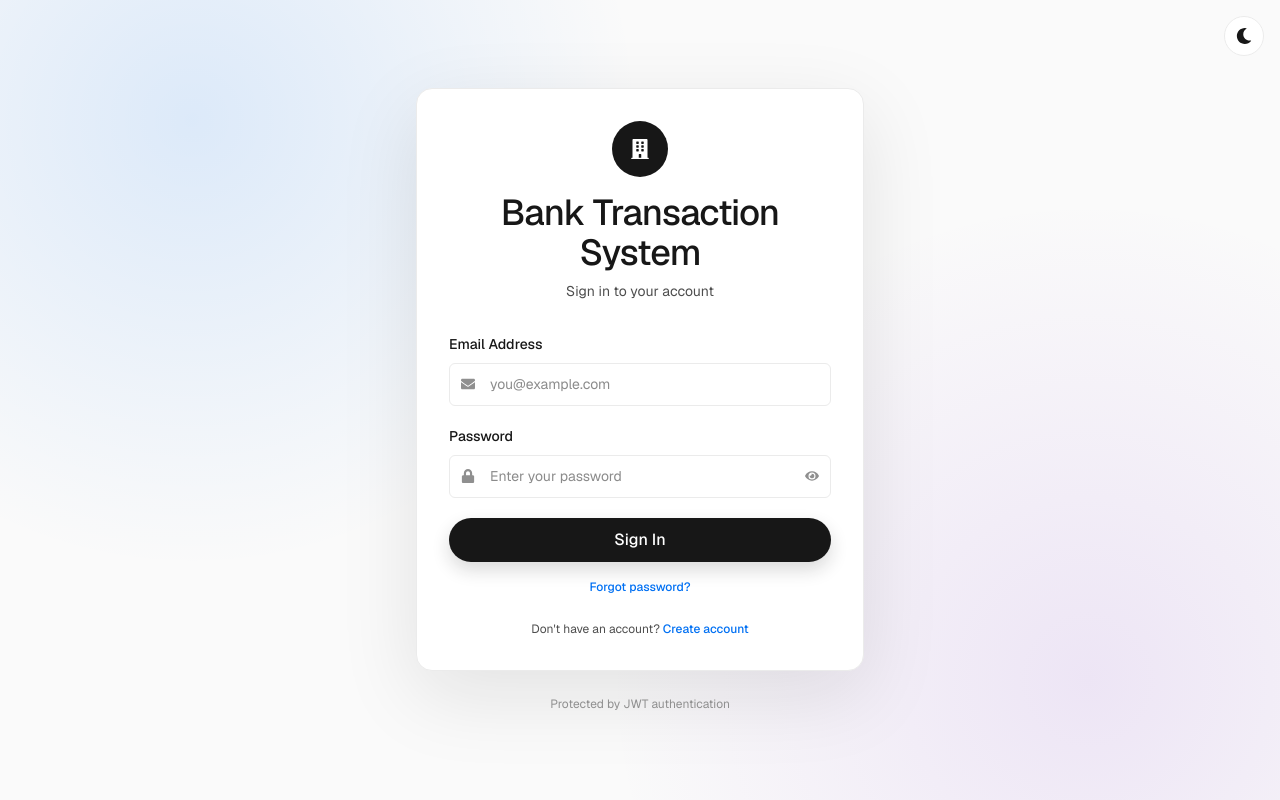
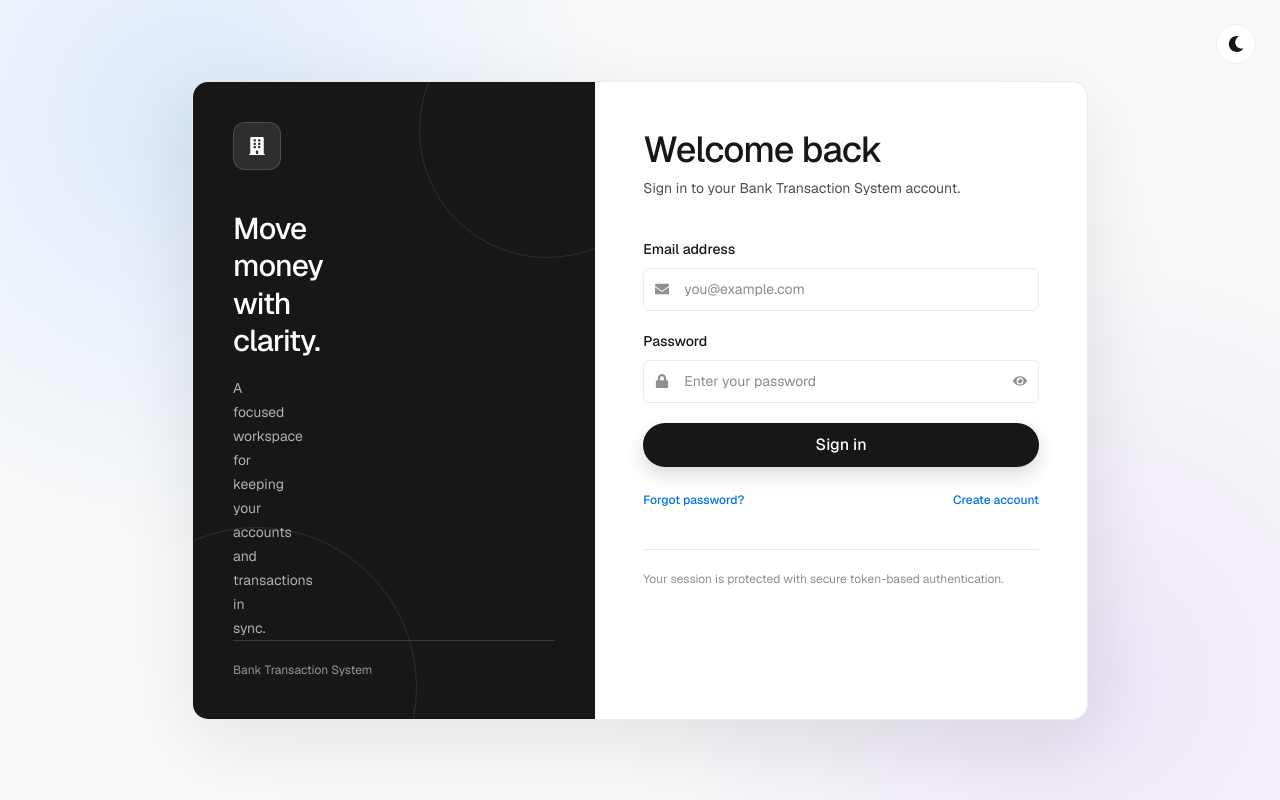
Before and after one commit to Nkb31/bts-frontend, a React (Vite) app: page / in a window 1280 px wide. Built offline with nearby package versions, Linux system fonts and the light colour scheme.

Commit message:
refactor: enhance layout and styling of Login component for better user experience

```diff
--- a/src/components/Login.jsx
+++ b/src/components/Login.jsx
@@ -39,17 +39,32 @@ export default function Login() {
     finally { setLoading(false); }
   };
   return (
-    <div className="relative min-h-screen auth-shell flex items-center justify-center p-4 sm:p-6 lg:p-8"><div className="fixed top-4 right-4 z-10"><ThemeToggle /></div><div className="w-full max-w-112"><div className="auth-card bg-canvas-elevated border border-hairline rounded-lg p-6 sm:p-8">
-      <div className="text-center mb-8"><div className="inline-flex items-center justify-center w-14 h-14 rounded-full bg-ink text-on-primary mb-4"><FaBuilding className="text-xl" /></div><h1 className="font-geist font-medium text-3xl sm:text-4xl tracking-tight text-ink">Bank Transaction System</h1><p className="font-geist text-body-md text-body mt-2">Sign in to your account</p></div>
-      {error && <div role="alert" className="bg-error-deep/10 border border-error text-error rounded-sm px-4 py-3 mb-6 font-geist text-body-sm">{error}</div>}
-      {notice && <div role="status" className="bg-cyan-soft border border-cyan text-ink rounded-sm px-4 py-3 mb-6 font-geist text-body-sm">{notice}</div>}
-      {!requiresOtp ? <form onSubmit={handleSubmit} className="space-y-5" autoComplete="on">
-        <div><label htmlFor="login-email" className="block font-geist text-label-sm text-ink mb-2 font-medium">Email Address</label><div className="relative"><FaEnvelope className="absolute left-3 top-1/2 -translate-y-1/2 text-mute text-sm" /><input id="login-email" name="username" autoComplete="username" type="email" value={email} onChange={(e) => setEmail(e.target.value)} placeholder="you@example.com" className="text-input w-full pl-10" required disabled={loading} /></div></div>
-        <div><div className="flex items-center justify-between mb-2"><label htmlFor="login-password" className="block font-geist text-label-sm text-ink font-medium">Password</label></div><div className="relative"><FaLock className="absolute left-3 top-1/2 -translate-y-1/2 text-mute text-sm" /><input id="login-password" name="password" autoComplete="current-password" type={showPassword ? "text" : "password"} value={password} onChange={(e) => setPassword(e.target.value)} placeholder="Enter your password" className="text-input w-full pl-10 pr-10" required disabled={loading} /><button type="button" aria-label={showPassword ? "Hide password" : "Show password"} onClick={() => setShowPassword(!showPassword)} className="absolute right-3 top-1/2 -translate-y-1/2 text-mute hover:text-ink transition-colors" disabled={loading}>{showPassword ? <FaEyeSlash className="text-sm" /> : <FaEye className="text-sm" />}</button></div></div>
-        <button type="submit" className="btn-primary w-full justify-center disabled:opacity-50 disabled:cursor-not-allowed" disabled={loading}>{loading ? "Please wait..." : "Sign In"}</button>
-      </form> : <form onSubmit={verifyOtp} className="space-y-5"><div><label htmlFor="login-otp" className="block font-geist text-label-sm text-ink mb-2 font-medium">Login Code</label><div className="relative"><FaKey className="absolute left-3 top-1/2 -translate-y-1/2 text-mute text-sm" /><input id="login-otp" inputMode="numeric" autoComplete="one-time-code" type="text" value={otp} onChange={(e) => setOtp(e.target.value)} placeholder="Enter the 6-digit code" className="text-input w-full pl-10" required disabled={loading} /></div></div><button type="submit" className="btn-primary w-full justify-center disabled:opacity-50 disabled:cursor-not-allowed" disabled={loading}>{loading ? "Verifying..." : "Verify and sign in"}</button></form>}
-      <p className="text-center mt-4 font-geist text-body-sm"><Link to="/forgot-password" className="text-link hover:text-link-deep font-medium transition-colors">Forgot password?</Link></p>
-      <p className="text-center mt-6 font-geist text-body-sm text-body">Don't have an account? <Link to="/register" className="text-link hover:text-link-deep font-medium transition-colors">Create account</Link></p>
-    </div><p className="text-center mt-6 font-geist text-body-sm text-mute">Protected by JWT authentication</p></div></div>
+    <div className="relative flex min-h-screen items-center justify-center overflow-hidden auth-shell p-4 sm:p-6 lg:p-8">
+      <div className="fixed right-4 top-4 z-10 sm:right-6 sm:top-6"><ThemeToggle /></div>
+      <div className="grid w-full max-w-224 overflow-hidden rounded-lg border border-hairline bg-canvas-elevated shadow-[0_24px_80px_color-mix(in_srgb,var(--color-ink)_10%,transparent)] lg:grid-cols-[minmax(0,0.9fr)_minmax(0,1.1fr)]">
+        <aside className="relative hidden min-h-140 flex-col justify-between overflow-hidden bg-ink p-8 text-on-primary lg:flex lg:p-10">
+          <div className="absolute -right-20 -top-20 h-64 w-64 rounded-full border border-white/10" aria-hidden="true" />
+          <div className="absolute -bottom-32 -left-24 h-80 w-80 rounded-full border border-white/10" aria-hidden="true" />
+          <div className="relative">
+            <div className="mb-10 inline-flex h-12 w-12 items-center justify-center rounded-md border border-white/15 bg-white/10"><FaBuilding className="text-lg" /></div>
+            <p className="max-w-xs font-geist text-3xl font-medium leading-tight tracking-tight">Move money with clarity.</p>
+            <p className="mt-4 max-w-xs font-geist text-body-md leading-6 text-white/65">A focused workspace for keeping your accounts and transactions in sync.</p>
+          </div>
+          <div className="relative border-t border-white/15 pt-5 font-geist text-body-sm text-white/55">Bank Transaction System</div>
+        </aside>
+        <main className="p-6 sm:p-9 lg:p-12">
+          <div className="mb-8 lg:mb-10"><div className="mb-6 inline-flex h-11 w-11 items-center justify-center rounded-md bg-ink text-on-primary lg:hidden"><FaBuilding className="text-base" /></div><h1 className="font-geist text-3xl font-medium tracking-tight text-ink sm:text-4xl">Welcome back</h1><p className="mt-2 font-geist text-body-md text-body">Sign in to your Bank Transaction System account.</p></div>
+          {error && <div role="alert" aria-live="assertive" className="mb-6 rounded-sm border border-error bg-error-deep/10 px-4 py-3 font-geist text-body-sm text-error">{error}</div>}
+          {notice && <div role="status" aria-live="polite" className="mb-6 rounded-sm border border-cyan bg-cyan-soft px-4 py-3 font-geist text-body-sm text-ink">{notice}</div>}
+          {!requiresOtp ? <form onSubmit={handleSubmit} className="space-y-5" autoComplete="on">
+            <div><label htmlFor="login-email" className="mb-2 block font-geist text-label-sm font-medium text-ink">Email address</label><div className="relative"><FaEnvelope aria-hidden="true" className="absolute left-3 top-1/2 -translate-y-1/2 text-mute text-sm" /><input id="login-email" name="username" autoComplete="username" type="email" value={email} onChange={(e) => setEmail(e.target.value)} placeholder="you@example.com" className="text-input w-full pl-10" required disabled={loading} /></div></div>
+            <div><div className="mb-2 flex items-center justify-between"><label htmlFor="login-password" className="block font-geist text-label-sm font-medium text-ink">Password</label></div><div className="relative"><FaLock aria-hidden="true" className="absolute left-3 top-1/2 -translate-y-1/2 text-mute text-sm" /><input id="login-password" name="password" autoComplete="current-password" type={showPassword ? "text" : "password"} value={password} onChange={(e) => setPassword(e.target.value)} placeholder="Enter your password" className="text-input w-full pl-10 pr-10" required disabled={loading} /><button type="button" aria-label={showPassword ? "Hide password" : "Show password"} onClick={() => setShowPassword(!showPassword)} className="absolute right-3 top-1/2 -translate-y-1/2 text-mute transition-colors hover:text-ink" disabled={loading}>{showPassword ? <FaEyeSlash aria-hidden="true" className="text-sm" /> : <FaEye aria-hidden="true" className="text-sm" />}</button></div></div>
+            <button type="submit" className="btn-primary w-full justify-center disabled:cursor-not-allowed disabled:opacity-50" disabled={loading}>{loading ? "Signing you in..." : "Sign in"}</button>
+          </form> : <form onSubmit={verifyOtp} className="space-y-5"><div><label htmlFor="login-otp" className="mb-2 block font-geist text-label-sm font-medium text-ink">Login code</label><div className="relative"><FaKey aria-hidden="true" className="absolute left-3 top-1/2 -translate-y-1/2 text-mute text-sm" /><input id="login-otp" name="otp" inputMode="numeric" autoComplete="one-time-code" type="text" value={otp} onChange={(e) => setOtp(e.target.value)} placeholder="Enter the 6-digit code" className="text-input w-full pl-10" required disabled={loading} /></div></div><button type="submit" className="btn-primary w-full justify-center disabled:cursor-not-allowed disabled:opacity-50" disabled={loading}>{loading ? "Verifying..." : "Verify and sign in"}</button></form>}
+          <div className="mt-6 flex items-center justify-between gap-4 font-geist text-body-sm"><Link to="/forgot-password" className="text-link font-medium transition-colors hover:text-link-deep">Forgot password?</Link><Link to="/register" className="text-link font-medium transition-colors hover:text-link-deep">Create account</Link></div>
+          <p className="mt-10 border-t border-hairline pt-5 font-geist text-body-sm text-mute">Your session is protected with secure token-based authentication.</p>
+        </main>
+      </div>
+    </div>
   );
 }
```
